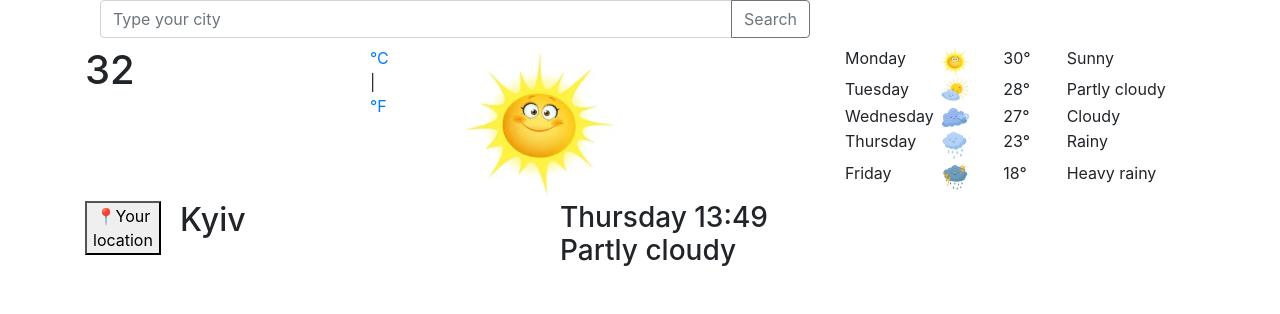
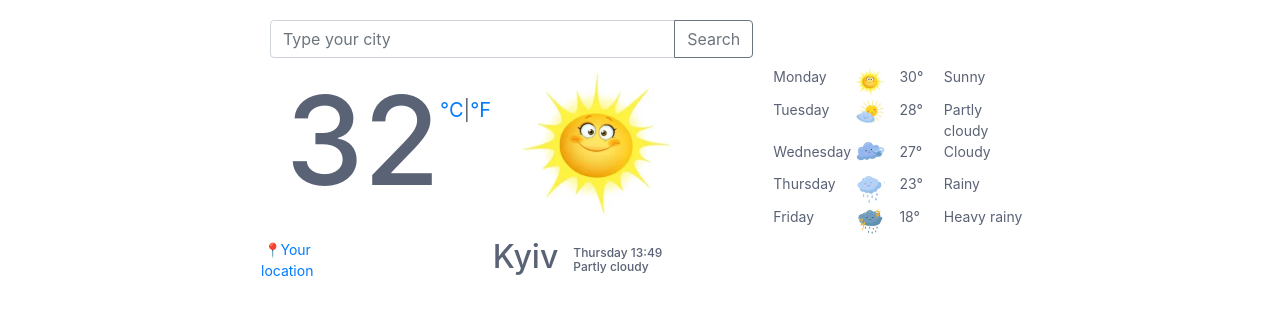
Before and after one commit to Veron-me/Weather-web, a website built with Parcel: page index.html in a window 1280 px wide. Built offline with nearby package versions, Linux system fonts and the light colour scheme; no server answers.

Commit message:
css finding a bud -3

```diff
--- a/index.html
+++ b/index.html
@@ -3,7 +3,7 @@
   <head>
     <title>🌦️ Weather</title>
     <meta charset="UTF-8" />
-    <link href="styles.css" />
+    <link rel="stylesheet" type="text/css" href="style.css" />
     <link
       rel="stylesheet"
       href="https://cdn.jsdelivr.net/npm/bootstrap@4.3.1/dist/css/bootstrap.min.css"
```
Also changed, not shown: style.css (renamed from styles.css).
